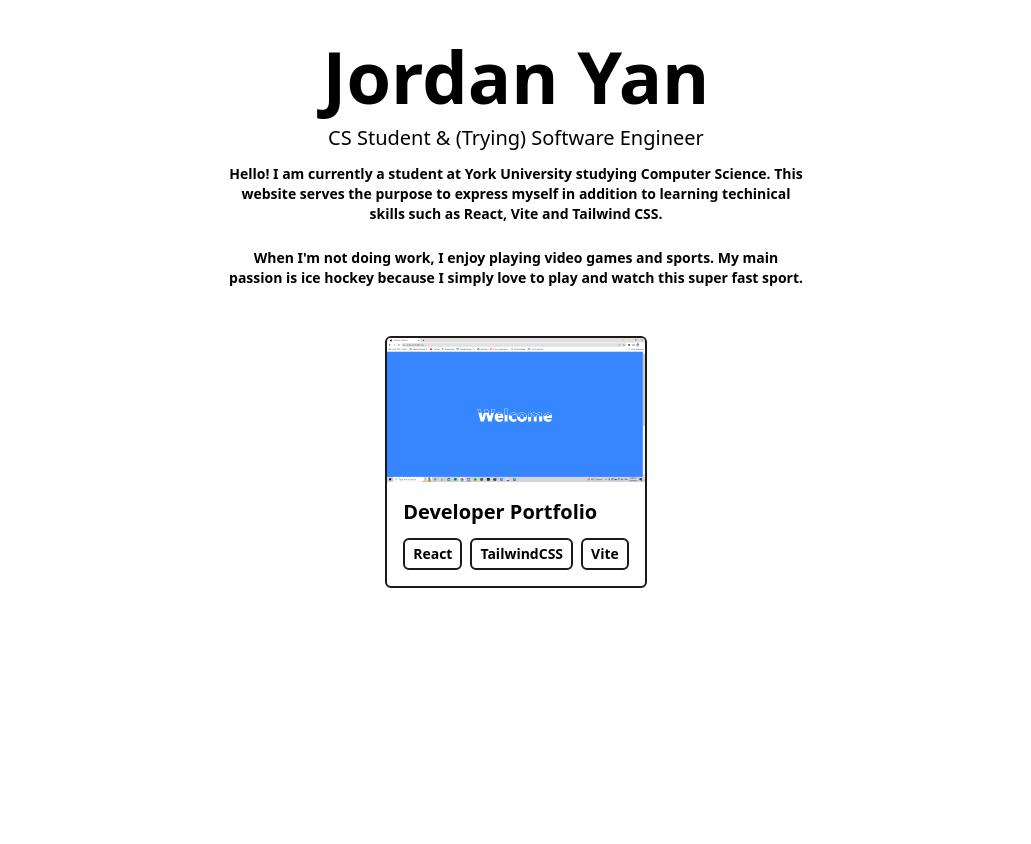
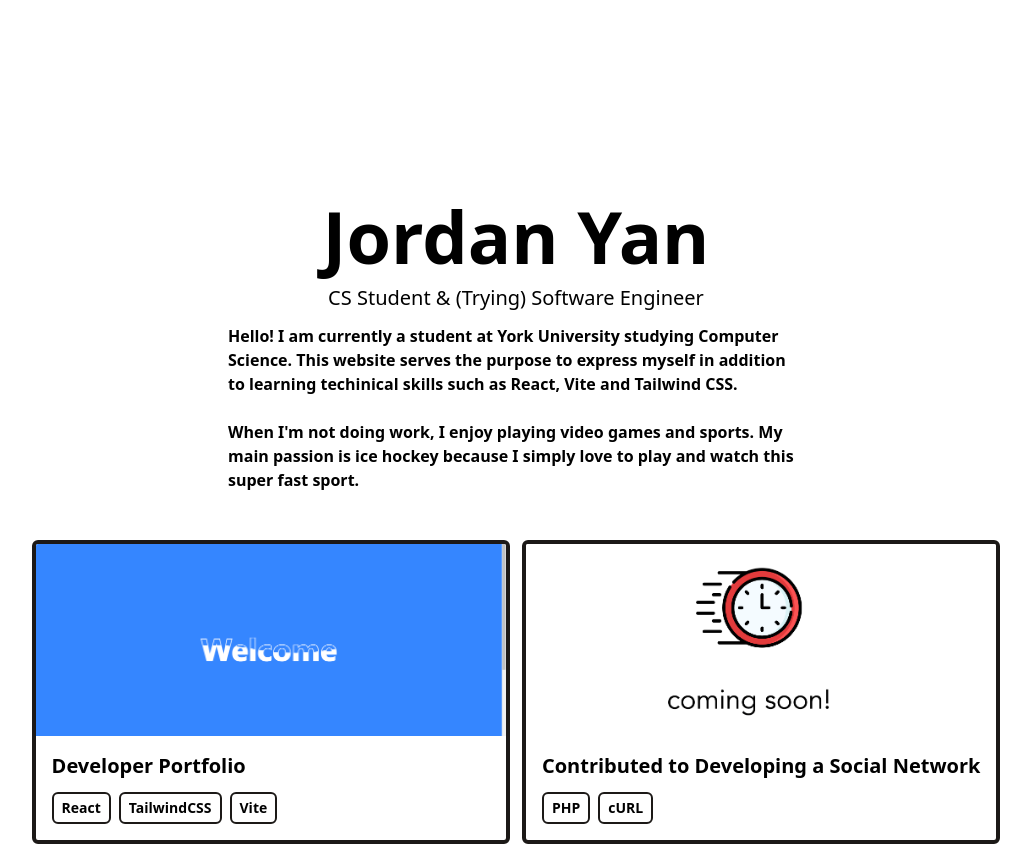
Before and after one commit to jordanyan93/jordanyan93.github.io, a React (Vite) app: page / in a window 1280 px wide. Shown: the part 840-1684 px from the top of the page, without its empty margins (124-1155 px from the left). Before the commit the page ends 1428 px from the top, so only its background shows below. Built offline with nearby package versions, Linux system fonts and the light colour scheme.

Commit message:
updated the portfolio, adjusted the styling

```diff
--- a/src/components/About.jsx
+++ b/src/components/About.jsx
@@ -2,15 +2,15 @@ import React from 'react';
 
 function About() {
     return (
-        <div className="flex items-center justify-center flex-col text-center pt-20 pb-6">
+        <div className="flex items-center justify-center flex-col text-left pt-20 mt-40 pb-6">
             <h1 className="text-4xl md:text-7xl mb-1 md: mb-3 font-bold">Jordan Yan</h1>
             <p className="text-base md: text-xl mb-3 font-medium">CS Student & (Trying) Software Engineer</p>
-            <p className="text-sm max-w-xl mb-6 font-bold">
+            <p className="text-md max-w-xl mb-6 font-bold">
                 Hello! I am currently a student at York University studying Computer Science.
                 This website serves the purpose to express myself
                 in addition to learning techinical skills such as React, Vite and Tailwind CSS. <br />
             </p>
-            <p className="text-sm max-w-xl mb-6 font-bold">
+            <p className="text-md max-w-xl mb-6 font-bold">
                 When I'm not doing work, I enjoy playing video games and sports.
                 My main passion is ice hockey because I simply love to play and watch this super fast sport.
             </p>
--- a/src/components/Intro/Background.css
+++ b/src/components/Intro/Background.css
@@ -1,6 +1,6 @@
 *
 {
-    margin: 0;
+    margin:0;
     padding: 0;
 }
 
--- a/src/components/Intro/Background.jsx
+++ b/src/components/Intro/Background.jsx
@@ -1,5 +1,5 @@
 import React from 'react';
-import './Background.css';;
+import './Background.css';
 
 function Background() {
     return (
--- a/src/components/Portfolio.jsx
+++ b/src/components/Portfolio.jsx
@@ -5,7 +5,7 @@ import PortfolioItem from './PortfolioItem';
 function Portfolio() {
     return (
         <div className="flex flex-col md:flex-row items-center justify-center">
-            <div className="grid grid-cols-1 gap-4">
+            <div className="grid grid-cols-1 md:grid-cols-2 lg:grid-cols-2 gap-3">
                 {portfolio.map(project => (
                     <PortfolioItem
                         imgUrl={project.imgUrl}
--- a/src/components/PortfolioItem.jsx
+++ b/src/components/PortfolioItem.jsx
@@ -1,26 +1,29 @@
 import React from 'react';
 
-function PortfolioItem({title, imgUrl, stack, link }) {
+function PortfolioItem({ title, imgUrl, stack, link }) {
    return (
-        <div className="border-2 border-stone-900 rounded-md overflow-hidden">
-            <img src={imgUrl}
+      <a
+         href={link}
+         target="_blank"
+         rel="noopener noreferrer"
+         className="border-4 border-stone-900 dark:border-white rounded-md overflow-hidden"
+      >
+         <img
+            src={imgUrl}
             alt="portfolio"
-            className="w-full h-36 md:48 object-cover cursor-pointer"
+            className="w-full h-36 md:h-48 object-cover cursor-pointer"
          />
          <div className="w-full p-4">
-                <h3 className="text-lg md:text-xl mb-2 md:mb-3 font-semibold">{title}</h3>
-                <p className="flex flex-wrap gap-2 flex-row items-center
-                justify-start text-xs md:text-sm">
+            <h3 className="text-lg md:text-xl dark:text-white mb-2 md:mb-3 font-semibold ">{title}</h3>
+            <p className="flex flex-wrap gap-2 flex-row items-center justify-start text-xs md:text-sm dark:text-white ">
                {stack.map(item => (
-                        <span className="inline-block px-2 py-1 font-semibold
-                        border-2 border-stone-900 rounded-md">
+                  <span className="inline-block px-2 py-1 font-semibold border-2 border-stone-900 dark:border-white rounded-md">
                      {item}
                   </span>
                ))}
             </p>
          </div>
-        </div>
-
+      </a>
    )
 }
 
--- a/src/data/portfolio.js
+++ b/src/data/portfolio.js
@@ -5,4 +5,11 @@ export default [
         stack: ['React', 'TailwindCSS', 'Vite'],
         link: 'jordanyan93.github.io',
     },
+
+    {
+        title: 'Contributed to Developing a Social Network',
+        imgUrl: '/assets/coming soon.png',
+        stack: ['PHP', 'cURL'],
+        link:'',
+    }
 ]
```
Also changed, not shown: public/assets/coming soon.png (added), 1 other file (tests, documents, lock files or other folders). Lines whose indentation alone changed are shown as unchanged.
